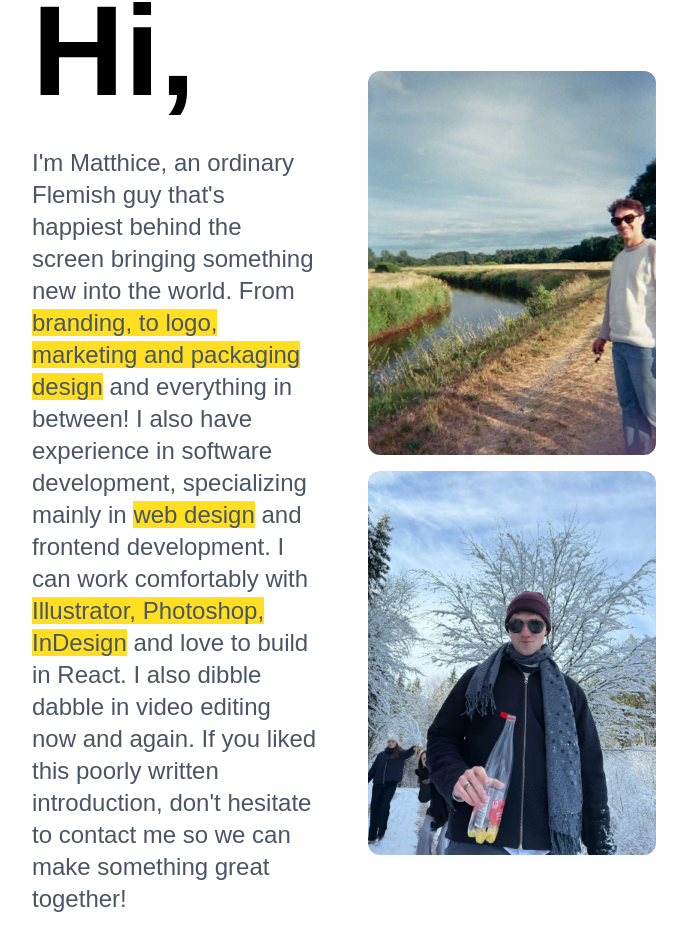
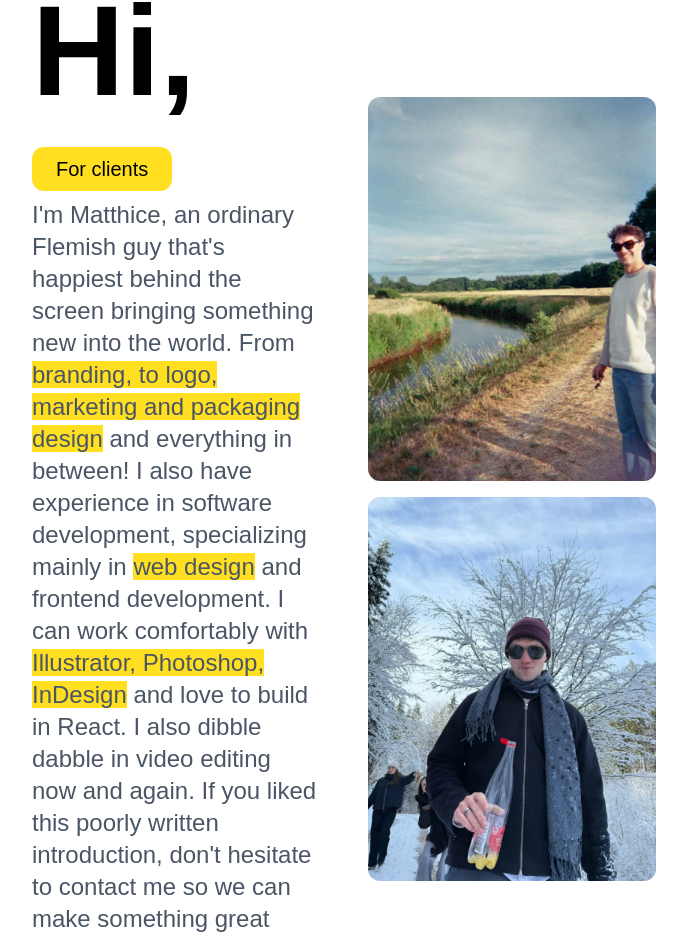
Before and after one commit to Matthicus/portfolio, a React (Vite) app: page / in a window 1280 px wide. Shown: the part 797-1737 px from the top of the page, without its empty margins (296-983 px from the left). Built offline with nearby package versions, Linux system fonts and the light colour scheme; a web font is replaced by a local one.

Commit message:
about button added

```diff
--- a/src/components/About.jsx
+++ b/src/components/About.jsx
@@ -2,9 +2,11 @@ import summer from "../assets/picture_about_summer.webp";
 import snow from "../assets/picture_about_snow.webp";
 import { useLang } from "../context/LanguageContext";
 import { t } from "../translations";
+import { useState } from "react";
 
 const About = () => {
   const { lang } = useLang();
+  const [audience, setAudience] = useState("clients");
   return (
     <section
       id="about"
@@ -12,6 +14,18 @@ const About = () => {
     >
       <div className="flex-1">
         <h1 className="text-9xl font-bold mb-8">{t[lang].hi}</h1>
+        <div className="">
+          <button
+            onClick={() =>
+              setAudience((prev) =>
+                prev === "clients" ? "companies" : "clients",
+              )
+            }
+            className=" text-xl mb-2 bg-yellow-300 px-6 py-2 rounded-xl cursor-pointer"
+          >
+            {audience === "clients" ? "For clients" : "For companies"}
+          </button>
+        </div>
         <p className="text-gray-600 mb-6 text-2xl intro-text">
           {t[lang].intro1}{" "}
           <span className="bg-yellow-300">{t[lang].intro2}</span>{" "}
```
